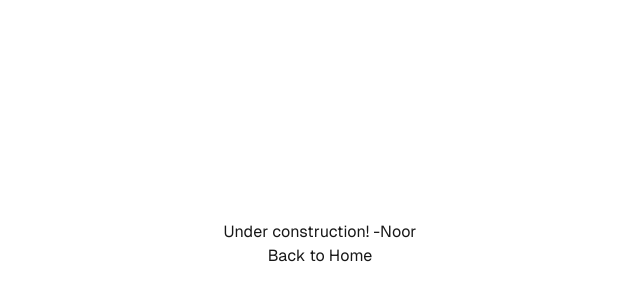
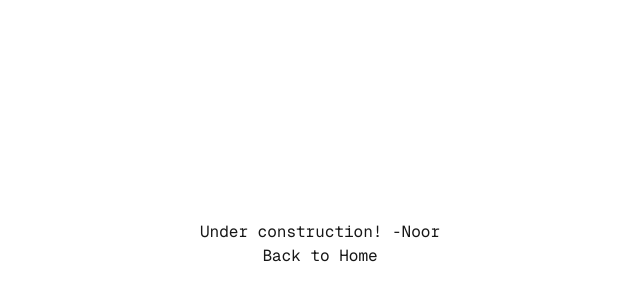
Before and after one commit to noor-majid/noor-nm, a Next.js app: page /about in a window 1280 px wide. Shown: the part 156-456 px from the top of the page, without its empty margins (320-960 px from the left). Built offline with nearby package versions, Linux system fonts and the light colour scheme.

Commit message:
mono font

```diff
--- a/app/about/page.js
+++ b/app/about/page.js
@@ -2,7 +2,7 @@
 
 export default function About() {
   return (
-    <div className="grid grid-rows-[20px_1fr_20px] items-center justify-items-center min-h-screen p-8 sm:p-20 font-[family-name:var(--font-geist-sans)]">
+    <div className="grid grid-rows-[20px_1fr_20px] items-center justify-items-center min-h-screen p-8 sm:p-20 font-[family-name:var(--font-geist-mono)]">
       <main className="flex flex-col items-center justify-center row-start-2">
         <div>Under construction! -Noor</div>
         <Link href="/">Back to Home</Link>
--- a/app/page.js
+++ b/app/page.js
@@ -3,7 +3,7 @@
 
 export default function Home() {
   return (
-    <div className="grid grid-rows-[20px_1fr_20px] items-center justify-items-center min-h-screen p-8 pb-20 gap-16 sm:p-20 font-[family-name:var(--font-geist-sans)]">
+    <div className="grid grid-rows-[20px_1fr_20px] items-center justify-items-center min-h-screen p-8 pb-20 gap-16 sm:p-20 font-[family-name:var(--font-geist-mono)]">
       <main className="flex flex-col gap-8 row-start-2 items-center sm:items-start">
       <Link href="/about">Click Me!</Link>
         {/* <Image
```
